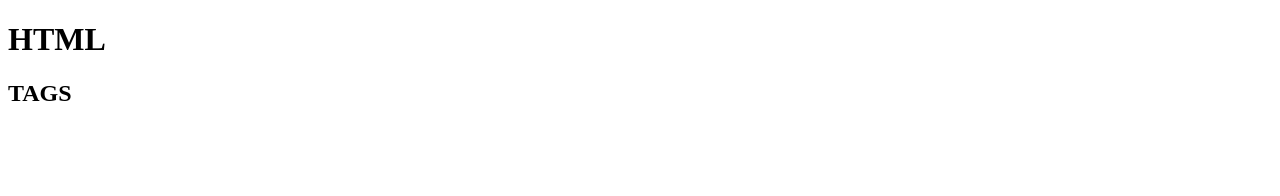
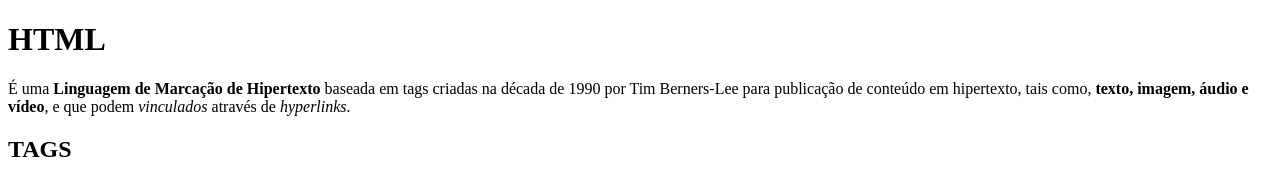
Before and after one commit to rech15/primeiro-site, a plain HTML site: page index.html in a window 1280 px wide. Drawn offline with Linux system fonts and the light colour scheme.

Commit message:
atualização do index branch secundaria

```diff
--- a/index.html
+++ b/index.html
@@ -8,7 +8,7 @@
 </head>
 <body>
     <h1>HTML</h1>
-
+    <p>É uma <b> Linguagem de Marcação  de Hipertexto </b> baseada em tags criadas na década de 1990 por Tim Berners-Lee para publicação de conteúdo em hipertexto, tais como, <strong> texto, imagem, áudio e vídeo</strong>, e que podem <i>vinculados</i> através de <em>hyperlinks</em>.</p>
     <h2>TAGS</h2>
 </body>
 </html>
```
